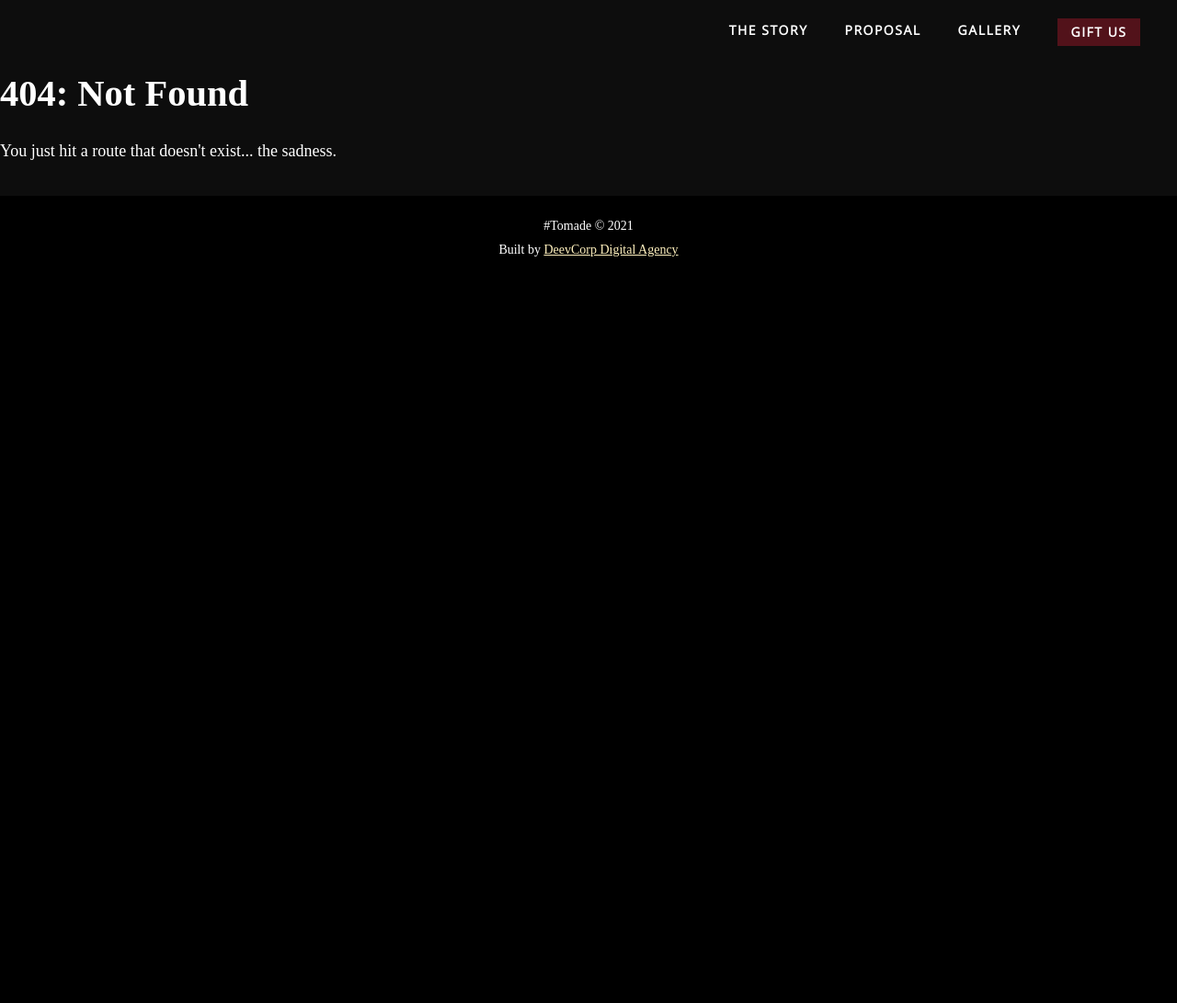
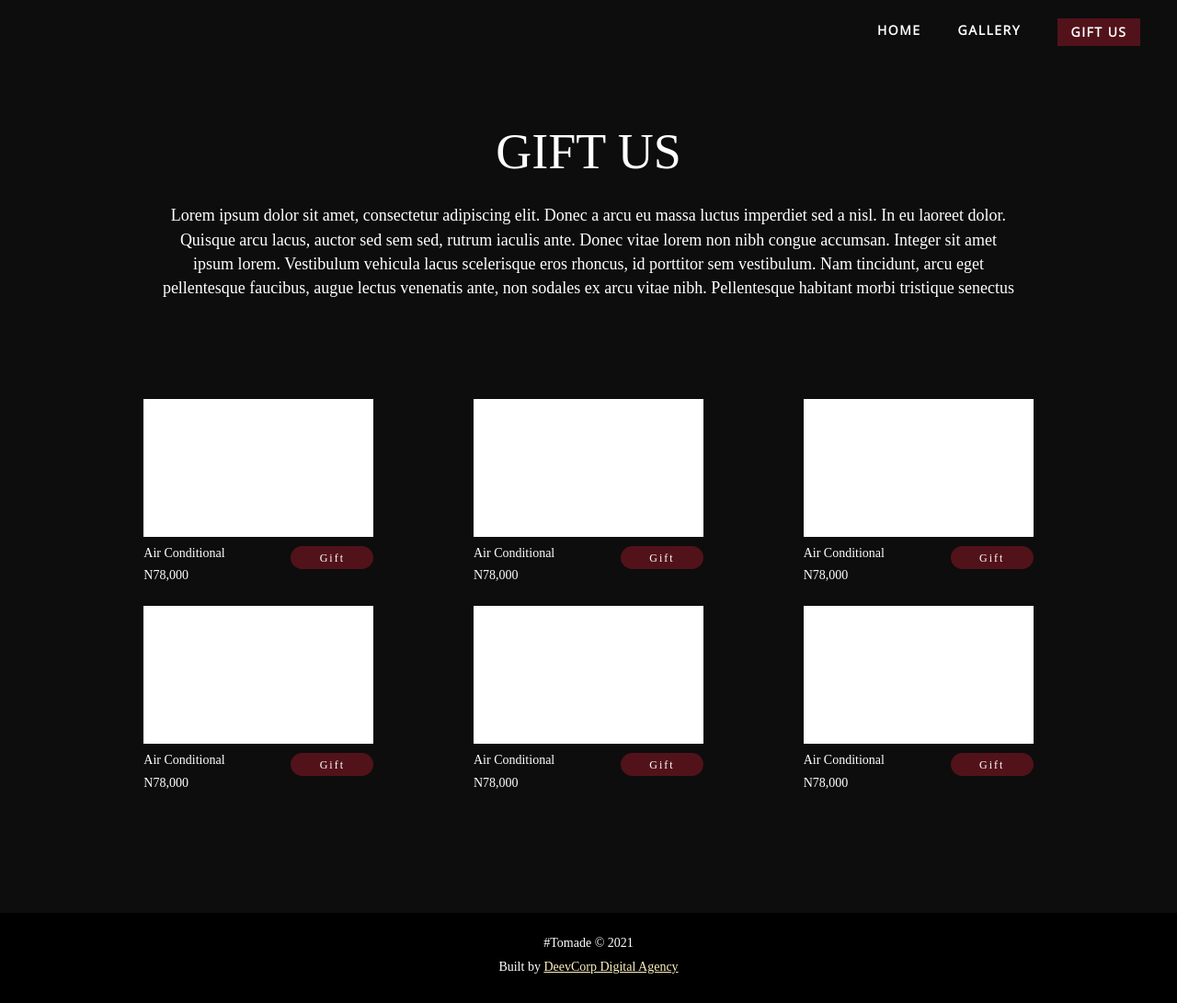
Before and after one commit to omob/tomade2021, a Gatsby site: page /gifts in a window 1280 px wide. Before the commit this address had no page. Shown: the whole page at 92% size. Before the commit the page ends 800 px from the top, so only its background shows below. Built offline with nearby package versions, Linux system fonts and the light colour scheme; Gatsby itself is replaced by a stand-in of ours; a web font is replaced by a local one.

Commit message:
Added gifts section

```diff
--- a/src/components/header.js
+++ b/src/components/header.js
@@ -60,17 +60,18 @@ const Header = ({ siteTitle }) => {
     <HeaderWrapper>
       <NavBar>
         <ul>
-          <li>
+          {/* <li>
             <Link to={"/"}>The Story</Link>
           </li>
+           */}
           <li>
-            <Link to={"/"}>Proposal</Link>
+            <Link to={"/"}>Home</Link>
           </li>
           <li>
             <Link to={"/"}>Gallery</Link>
           </li>
           <li className="gift">
-            <Link to={"/gift"}>Gift US</Link>
+            <Link to={"/gifts"}>Gift US</Link>
           </li>
         </ul>
       </NavBar>
--- /dev/null
+++ b/src/pages/gifts.js
@@ -0,0 +1,211 @@
+import React from "react"
+import { Link } from "gatsby"
+
+import Layout from "../components/layout"
+import SEO from "../components/seo"
+import styled from "styled-components"
+import colors from "../config/colors"
+
+const Container = styled.div`
+  padding: 20px;
+`;
+
+const HeaderSection = styled.div`
+  text-align: center;
+  padding: 2em;
+
+  h2 {
+    font-size: 3em;
+    text-transform: uppercase;
+    font-weight: 100;
+  }
+
+  @media (min-width: 992px) {
+    p {
+      width: 80%;
+      margin: auto;
+    }
+  }
+`
+const GiftSection = styled.div`
+  padding: 5%;
+  max-width: 1200px;
+  margin: auto;
+  display: grid;
+  grid-template-columns: 1fr;
+  justify-items: center;
+  grid-template-rows: auto;
+
+  @media (min-width: 628px) {
+    grid-template-columns: 1fr 1fr;
+  }
+
+  @media (min-width: 768px) {
+  }
+
+  @media (min-width: 992px) {
+    grid-template-columns: 1fr 1fr 1fr;
+  }
+
+  @media (min-width: 1366px) {
+    grid-template-columns: 1fr 1fr 1fr 1fr;
+  }
+
+  .gift {
+    width: 250px;
+    font-weight: 100 !important;
+    position: relative;
+    margin: 10px;
+
+    .img-div {
+      background-color: white;
+      height: 150px;
+      margin-bottom: 10px;
+    }
+
+    .content {
+      display: flex;
+
+      & > div {
+        flex: 1;
+
+        h3 {
+          margin-bottom: 2px;
+        }
+
+        h3,
+        span {
+          font-size: 14px;
+        }
+      }
+
+      .gift-btn {
+        width: 90px;
+        text-align: center;
+        display: block;
+        background-color: ${colors.primary};
+        color: ${colors.white};
+        font-size: 12px;
+        border-radius: 20px;
+        letter-spacing: 2px;
+        text-decoration: none;
+        transition: 0.5s;
+        height: 25px;
+      }
+
+      .gift-btn:hover {
+        opacity: 0.8;
+      }
+    }
+  }
+`
+
+
+const SecondPage = () => (
+  <Layout>
+    <SEO title="Gifts" />
+    <Container>
+      <HeaderSection>
+        <h2>Gift Us </h2>
+        <p>
+          Lorem ipsum dolor sit amet, consectetur adipiscing elit. Donec a arcu
+          eu massa luctus imperdiet sed a nisl. In eu laoreet dolor. Quisque
+          arcu lacus, auctor sed sem sed, rutrum iaculis ante. Donec vitae lorem
+          non nibh congue accumsan. Integer sit amet ipsum lorem. Vestibulum
+          vehicula lacus scelerisque eros rhoncus, id porttitor sem vestibulum.
+          Nam tincidunt, arcu eget pellentesque faucibus, augue lectus venenatis
+          ante, non sodales ex arcu vitae nibh. Pellentesque habitant morbi
+          tristique senectus
+        </p>
+      </HeaderSection>
+      <GiftSection>
+        <div className="gift">
+          <div className="img-div">
+            <img src=" " />
+          </div>
+          <div className="content">
+            <div>
+              <h3>Air Conditional</h3>
+              <span>N78,000</span>
+            </div>
+            <a className="gift-btn" href="/">
+              Gift
+            </a>
+          </div>
+        </div>
+        <div className="gift">
+          <div className="img-div">
+            <img src=" " />
+          </div>
+          <div className="content">
+            <div>
+              <h3>Air Conditional</h3>
+              <span>N78,000</span>
+            </div>
+            <a className="gift-btn" href="/">
+              Gift
+            </a>
+          </div>
+        </div>
+        <div className="gift">
+          <div className="img-div">
+            <img src=" " />
+          </div>
+          <div className="content">
+            <div>
+              <h3>Air Conditional</h3>
+              <span>N78,000</span>
+            </div>
+            <a className="gift-btn" href="/">
+              Gift
+            </a>
+          </div>
+        </div>
+        <div className="gift">
+          <div className="img-div">
+            <img src=" " />
+          </div>
+          <div className="content">
+            <div>
+              <h3>Air Conditional</h3>
+              <span>N78,000</span>
+            </div>
+            <a className="gift-btn" href="/">
+              Gift
+            </a>
+          </div>
+        </div>
+        <div className="gift">
+          <div className="img-div">
+            <img src=" " />
+          </div>
+          <div className="content">
+            <div>
+              <h3>Air Conditional</h3>
+              <span>N78,000</span>
+            </div>
+            <a className="gift-btn" href="/">
+              Gift
+            </a>
+          </div>
+        </div>
+        <div className="gift">
+          <div className="img-div">
+            <img src=" " />
+          </div>
+          <div className="content">
+            <div>
+              <h3>Air Conditional</h3>
+              <span>N78,000</span>
+            </div>
+            <a className="gift-btn" href="/">
+              Gift
+            </a>
+          </div>
+        </div>
+      </GiftSection>
+    </Container>
+  </Layout>
+)
+
+export default SecondPage
--- a/src/pages/index.js
+++ b/src/pages/index.js
@@ -164,7 +164,7 @@ const SectionOne = styled.div`
 
    @media (max-width: 550px) {
       & {
-        height: 550px;
+        height: 100vh;
       }
    }
 `
@@ -417,7 +417,6 @@ const IndexPage = ({data}) => {
   return (
     <Layout>
       <SEO title="Home" />
-
       <Container>
         <SectionOne>
           <div>
--- a/src/pages/page-2.js
+++ /dev/null
@@ -1,16 +0,0 @@
-import React from "react"
-import { Link } from "gatsby"
-
-import Layout from "../components/layout"
-import SEO from "../components/seo"
-
-const SecondPage = () => (
-  <Layout>
-    <SEO title="Page two" />
-    <h1>Hi from the second page</h1>
-    <p>Welcome to page 2</p>
-    <Link to="/">Go back to the homepage</Link>
-  </Layout>
-)
-
-export default SecondPage
```
